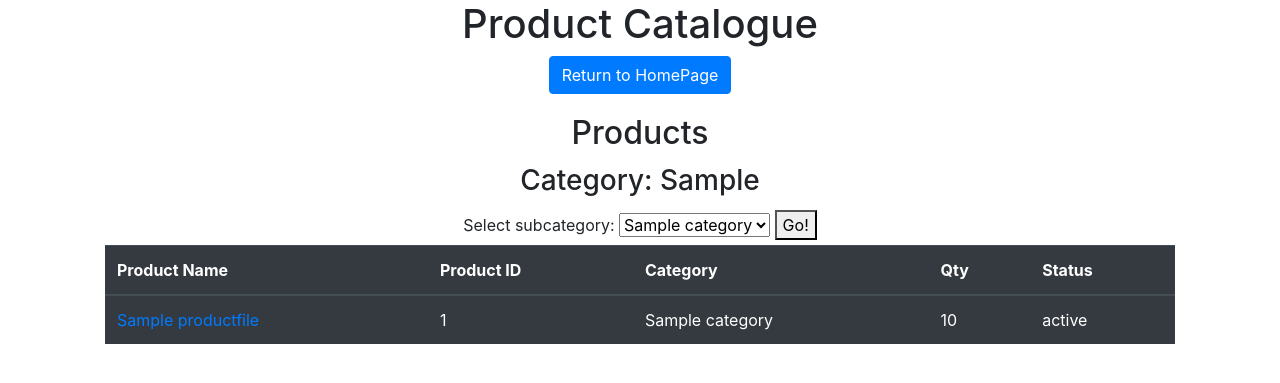
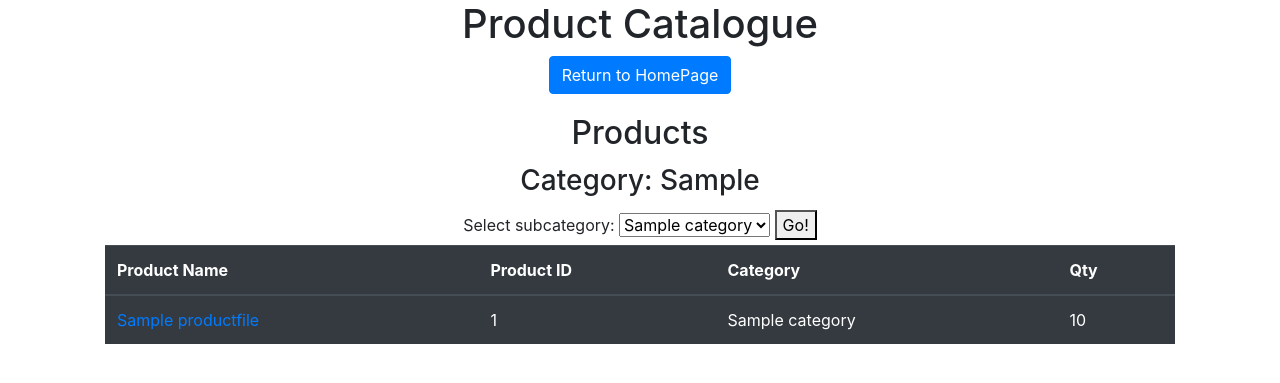
Before and after one commit to squiddycodes/NittanyBusinessWPTGB, a Python web app: template templates/productcatalogue.html in a window 1280 px wide. Shown: the top 383 px of the page. Run offline with Jinja, Linux system fonts and the light colour scheme; the template is opened without the code that fills it: most values are stand-ins (such as "Sample title", 1, 10 or a date in 2020); some libraries are stand-ins or nearby versions.

```diff
--- a/BrowseProducts.py
+++ b/BrowseProducts.py
@@ -13,7 +13,7 @@ def loadProductsPage():
     connection = sql.connect('database.db')
     cursor = connection.cursor()
     cursor.execute(
-        'SELECT P.Product_Title, P.Listing_ID, P.Category, P.Quantity, P.Status '
+        'SELECT P.Product_Title, P.Listing_ID, P.Category, P.Quantity '
         'FROM Product_Listings AS P '
         'WHERE P.Status = 1 AND (P.Category=? OR P.Category IN (SELECT C.category_name FROM Categories AS C WHERE C.parent_category=?))',("Root","Root"))#get all products in category or child
     products = cursor.fetchall()
@@ -52,7 +52,7 @@ def browse_products(currCategory):
         connection = sql.connect('database.db')
         cursor = connection.cursor()
         cursor.execute(
-            'SELECT P.Product_Title, P.Listing_ID, P.Category, P.Quantity, P.Status '
+            'SELECT P.Product_Title, P.Listing_ID, P.Category, P.Quantity '
             'FROM Product_Listings AS P '
             'WHERE P.Status = 1 AND (P.Category=? OR P.Category IN (SELECT C.category_name FROM Categories AS C WHERE C.parent_category=?))',
             (currCategory, currCategory))  # get all products in category or child
--- a/templates/productcatalogue.html
+++ b/templates/productcatalogue.html
@@ -49,11 +49,10 @@
       <th scope="col">Product ID</th>
       <th scope="col">Category</th>
       <th scope="col">Qty</th>
-      <th scope="col">Status</th>
     </tr>
   </thead>
   <tbody>
-    {% for Product_Title, Listing_ID, Category, Quantity, Status in productfile %}
+    {% for Product_Title, Listing_ID, Category, Quantity in productfile %}
     <tr>
       <td>
         <a href="/BrowseProducts/{{ Listing_ID }}">{{ Product_Title }}</a>
@@ -61,7 +60,6 @@
       <td>{{ Listing_ID }}</td>
       <td>{{ Category }}</td>
       <td>{{ Quantity }}</td>
-      <td>{{ Status }}</td>
     </tr>
     {% endfor %}
   </tbody>
```
